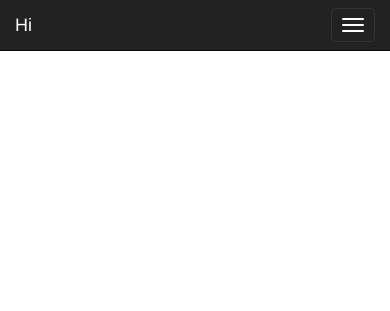
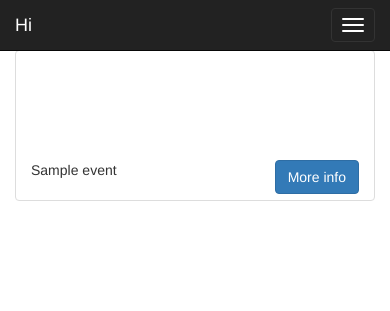
Before and after one commit to Requinard/OperationSquid, a Django app: template templates/events/index.html in a window 390 px wide. Shown: the top 311 px of the page. Run offline with Django 3.2, Linux system fonts and the light colour scheme; tables that the repository leaves empty hold one stand-in row (values such as "Sample post"); the template is opened without the code that fills it: values that come from a table or form of the project are taken from there, most other values are stand-ins (such as "Sample title", 1, 10 or a date in 2020); parts of the project's set-up code (start-up, migrations or seed data) failed here and were passed over; some libraries are stand-ins or nearby versions.

Commit message:
Added basic index view

```diff
--- a/events/models.py
+++ b/events/models.py
@@ -9,6 +9,9 @@
 
     registration_open = models.BooleanField(default=False)
     event_date = models.DateTimeField()
+
+    def __str__(self):
+        return self.name
 
 class Registration(models.Model):
     related_event = models.ForeignKey(Event)
--- a/events/views.py
+++ b/events/views.py
@@ -1,8 +1,11 @@
 from django.shortcuts import render
 from django.views.generic import View
 
+from .models import *
 # Create your views here.
 class IndexView(View):
     def get(self, request):
         context = {}
+
+        context['events_open'] = Event.objects.filter(registration_open=True)
         return render(request, "events/index.html", context)
--- a/templates/base.html
+++ b/templates/base.html
@@ -8,6 +8,7 @@
 
 	<title>Operation Squid - {{ title }}</title>
 	<link rel="stylesheet" href="{% static 'css/bootstrap.min.css' %}"/>
+	<style>body{padding-top: 50px;}</style>
 </head>
 <body>
 <nav class="navbar navbar-inverse navbar-fixed-top">
--- a/templates/events/index.html
+++ b/templates/events/index.html
@@ -1,5 +1,14 @@
 {% extends 'base.html' %}
 
 {% block content %}
-
+<div class="row">
+<div class="col-xs-12"><h1 class="page-header">Open events</h1></div>
+<div class="col-sm-12">
+	<ul class="list-group">
+		{% for event in events_open %}
+			<li class="list-group-item"><p>{{ event }}<a href="#" class="pull-right btn btn-primary">More info</a></p></li>
+		{% endfor %}
+	</ul>
+</div>
+</div>
 {% endblock %}
```
